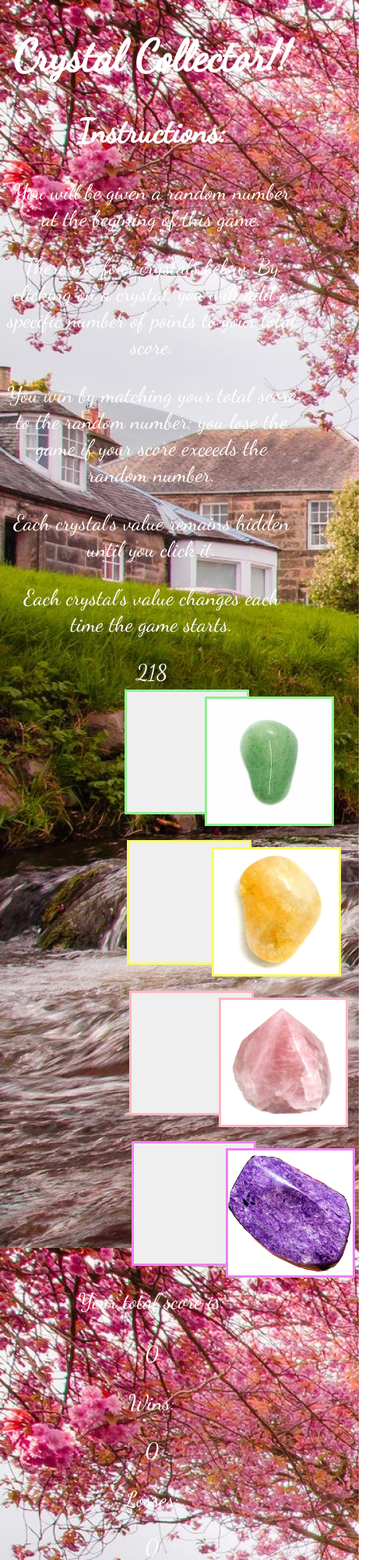
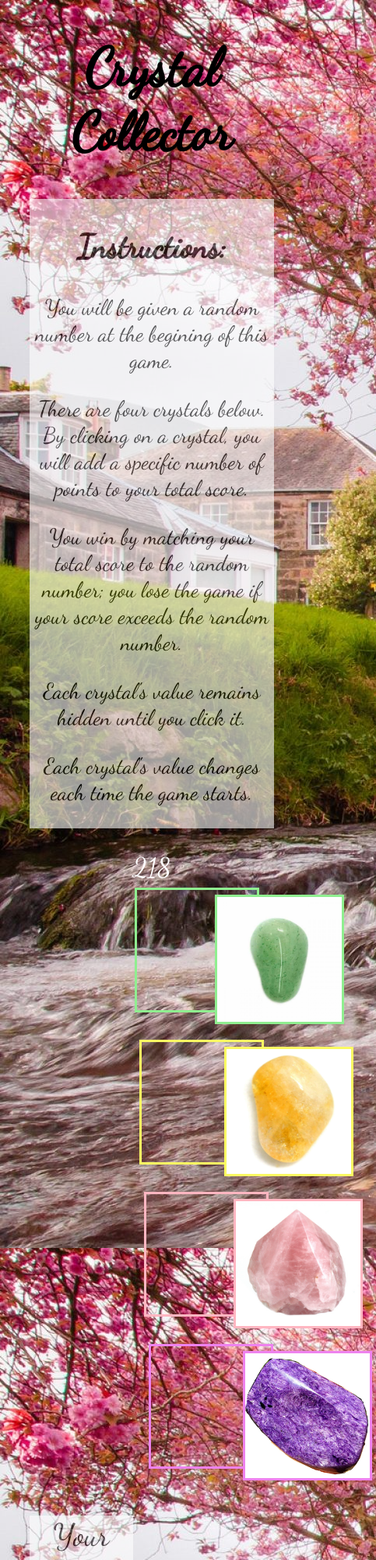
Before and after one commit to clausgut/gameCollector.jquery, a plain HTML site: page index.html in a window 390 px wide. Shown: the top 2000 px of the page at 78% size, 483 px wide, since content can reach past the window. Drawn offline with nearby package versions, Linux system fonts and the light colour scheme.

Commit message:
Almost done

```diff
--- a/assets/css/style.css
+++ b/assets/css/style.css
@@ -2,11 +2,23 @@ body {
     text-align: center;
     position: center;
     font-family:'Dancing Script', cursive;
-    color:white;
+    color:black;
+    font-size: 34px;
+}
+.random-number{
+    color: white;
+    size: 50px;
+}
+.instructions{
+    color: black;
     font-size: 28px;
 }
 .button{
-    shadow: none;
+    border:none;
+    background: none;
+    color:inherit;
+    cursor:pointer;
+    outline: inherit;
 }
 
 .aventurine{
@@ -39,16 +51,98 @@ body {
 }
 .total-score{
     font-family:'Dancing Script', cursive;
-    color:white;
-    font-size: 28px;
+    font-size: 40px;
 
 }
 .wins-loses{
     font-family:'Dancing Script', cursive;
-    color: white;
-    font-size: 28px;
+    font-size: 40px;
     font-weight: 100;
 
+}
+.transbox{
+    margin: 30px;
+    background-color: #ffffff;
+    border: 1px solid white;
+    opacity: 0.6;
+    filter: alpha(opacity=60);
+  }
+/*768px*/
 
+@media (max-width: 768px) {
+
+    .random-number {
+        margin-top: 3%;
+    }
+
+    .jewel {
+       margin-right: -1%;
+    }
+
+    .jewel:nth-child(4) {
+        margin-right: 8px;
+    }
+
+    .footer {
+        margin-top: 37%;
+    }
 
 }
+
+/*640px*/
+
+@media (max-width: 640px) {
+
+    .crystal-array {
+       width: 64%;
+       margin-left: 19%
+    }
+
+    .footer {
+        width: 43%;
+        margin-top: 52%;
+        margin-left: 29%;
+    }
+}
+
+/*375px*/
+
+@media (max-width: 375px) {
+
+    .header {
+        width: 91%;
+        margin-left: 2%;
+    }
+
+    .instructions {
+        margin-left: 8%;
+    }
+
+   .random-number {
+       width: 32%;
+       margin-left: 32%;
+   }
+
+   .crystal-array {
+      width: 92%;
+      margin-left: 4%;
+   }
+
+   }
+
+   .total-score {
+       margin-left: 8%;
+       width: 35%;
+
+   }
+
+   .wins-loses {
+       width: 34%;
+       margin-right: 9%;
+   }
+
+   .footer {
+       margin-top: 104%;
+       margin-left: 17%;
+       width: 60%;
+   }
--- a/index.html
+++ b/index.html
@@ -21,11 +21,11 @@
 
 <body background="assets/images/back1.jpg">
 
-    <header class="header"><h1>Crystal Collector!!</h1></header>
+    <header class="header"><h1>Crystal Collector</h1></header>
 
     <main>
 
-    <div class="instructions">
+    <div class="instructions transbox">
 
         <h2>Instructions:</h2>
         <p>You will be given a random number at the begining of this game.</p>
@@ -55,13 +55,13 @@
         <button id="charoite" class="charoite button"><img src="assets/images/cutcharoite.jpg" alt="" class="charoite"></button>
     </div>
 
-    <div class="total-score">
+    <div class="total-score transbox">
         <div>Your total score is:</div>
         <br>
         <div id="totScore">0</div>
     </div>
 
-        <div class="wins-loses">
+        <div class="wins-loses transbox">
             <p>Wins:</p>
             <p id="wins">0</p>
             <p>Losses:</p>
```
